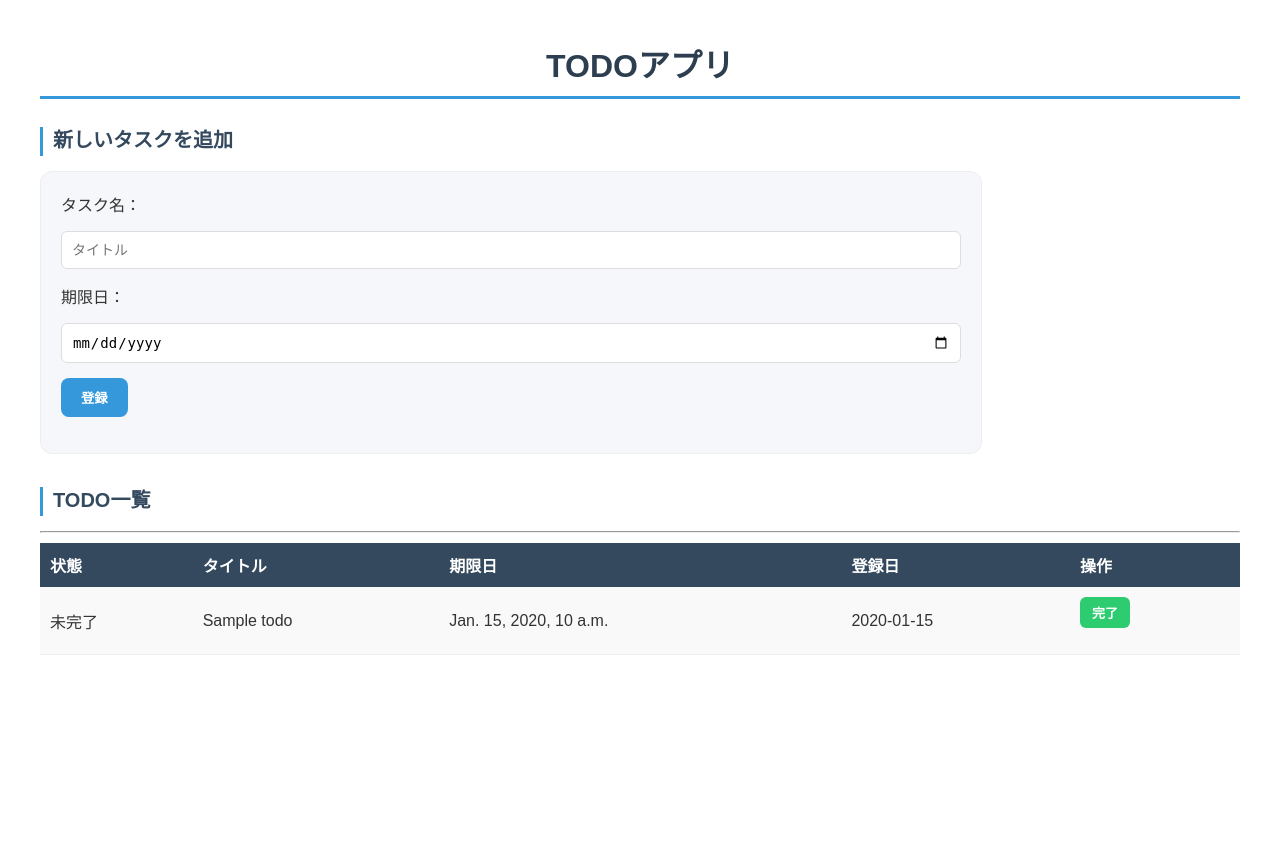
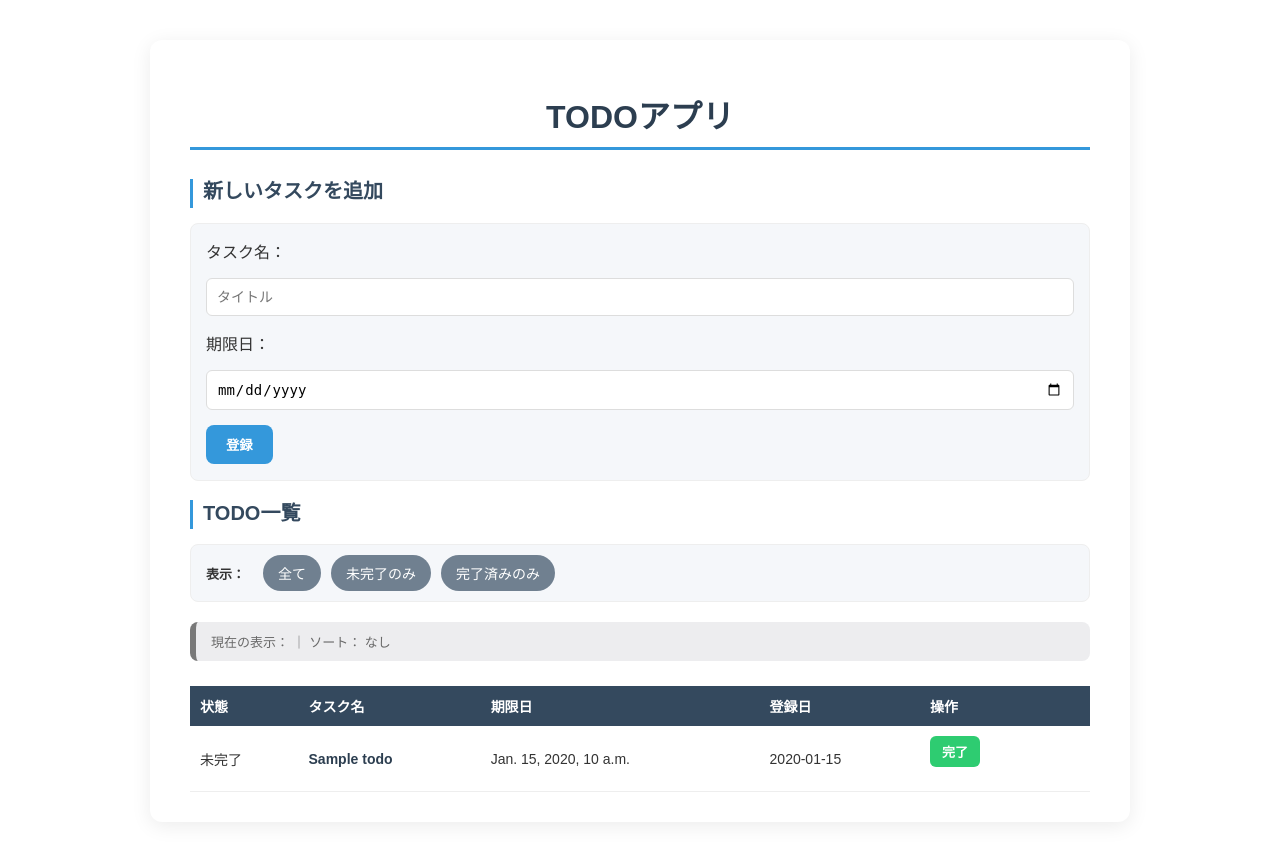
Before and after one commit to 3kra/python-apps-django, a Django app: template work09/templates/work09/todo_list.html in a window 1280 px wide. Before the commit the page ends 655 px from the top, so only its background shows below. Run offline with Django 3.2, Linux system fonts and the light colour scheme; the template is opened without the code that fills it: most values are stand-ins (such as "Sample title", 1, 10 or a date in 2020).

Commit message:
work09完成

```diff
--- a/work09/static/work09/style.css
+++ b/work09/static/work09/style.css
@@ -1,4 +1,14 @@
 @charset "utf-8";
+
+.page-box {
+    max-width: 900px;
+    margin: 0 auto;
+    background: #fff;
+    border-radius: 12px;
+    padding: 30px 40px;
+    box-shadow: 0 4px 20px rgba(0, 0, 0, 0.08);
+}
+
 
 /* ベース */
 body {
@@ -10,7 +20,7 @@
 }
 
 .container {
-    max-width: 800px;
+    width: 100%;
     margin: 0 auto;
     background: #fff;
     border-radius: 12px;
@@ -44,16 +54,18 @@
     vertical-align: middle;
 }
 
-
-/* 追加フォームボックス */
 .add-form-box {
     background-color: #f5f7fa;
     border: 1px solid #eee;
-    padding: 20px;
-    border-radius: 12px;
-    max-width: 900px;
-    margin-bottom: 30px;
+    padding: 15px 15px 0px 15px;
+    border-radius: 8px;
+    width: 100%;
+    /* margin: 0 auto 30px; */
+    box-sizing: border-box;
 }
+
+
+
 
 /* 追加フォーム（縦並び） */
 .add-form {
@@ -91,6 +103,7 @@
     width: 100%;
     border-collapse: collapse;
     margin-top: 10px;
+    font-size: 14px;
 }
 
 th {
@@ -100,14 +113,24 @@
     text-align: left;
 }
 
+
 td {
     padding: 10px;
     border-bottom: 1px solid #eee;
 }
 
-tr:nth-child(even) {
-    background: #f9f9f9;
+td a {
+    color: #2c3e50;
+    text-decoration: none;
+    font-weight: bold;
 }
+
+td a:hover {
+    text-decoration: underline;
+    color: #3498db;
+}
+
+
 
 /* 操作列の幅を固定 */
 table td:last-child {
@@ -319,3 +342,90 @@
     /* 赤色 */
     font-weight: bold;
 }
+
+.sort-link {
+    color: inherit;
+    /* 文字の色を変えない */
+    text-decoration: none;
+    font-weight: bold;
+    position: relative;
+}
+
+.sort-link:hover {
+    text-decoration: underline;
+    /* hover時だけ下線でわかりやすく */
+}
+
+/* 矢印の見た目を少し整える */
+.sort-link::after {
+    content: "";
+}
+
+.sort-link.active::after {
+    content: "↓";
+    margin-left: 5px;
+    font-size: 13px;
+    vertical-align: middle;
+}
+
+
+/* フィルタ全体をボックス化 */
+.filter-box {
+    font-size: 14px;
+    background-color: #f5f7fa;
+    border: 1px solid #eee;
+    border-radius: 8px;
+    padding: 10px 15px;
+    margin-bottom: 20px;
+    display: flex;
+    align-items: center;
+}
+
+/* 「表示：」の文字 */
+.filter-label {
+    font-size: 13px;
+    font-weight: bold;
+    margin-right: 8px;
+}
+
+/* ボタンの並び */
+.filter-buttons {
+    display: flex;
+    align-items: center;
+    gap: 10px;
+}
+
+/* ボタンの見た目 */
+.filter-btn {
+    display: inline-block;
+    padding: 8px 15px;
+    border-radius: 30px;
+    text-decoration: none;
+    background-color: #708090;
+    color: white;
+    transition: background-color 0.2s;
+}
+
+/* 選択中（水色） */
+.filter-btn.active {
+    background-color: #3498db;
+    /* 登録ボタンと同じ水色 */
+}
+
+/* 状態表示ボックス */
+.status-box {
+    background-color: #ededef;
+    border-left: 6px solid #797979;
+    /* ← 左の灰色の縦棒 */
+    border-radius: 8px;
+    padding: 10px 15px;
+    margin-bottom: 25px;
+}
+
+/* テキストスタイル */
+.status-box p {
+    font-size: 13px;
+    margin: 0;
+    font-weight: 500;
+    color: #696969;
+}
--- a/work09/templates/work09/todo_edit.html
+++ b/work09/templates/work09/todo_edit.html
@@ -9,8 +9,10 @@
 </head>
 
 <body class="edit-page">
+    <h1>TODOアプリ</h1>
+    <h2>タスクの編集</h2>
     <div class="edit-box">
-        <h2>「{{ todo.title }}」を編集</h2>
+
 
         <!-- 編集フォーム -->
         <form method="POST" class="edit-form">
--- a/work09/templates/work09/todo_list.html
+++ b/work09/templates/work09/todo_list.html
@@ -1,5 +1,6 @@
 {% load static %}
-<link rel="stylesheet" href="{% static 'work09/style.css' %}">
+<link rel="stylesheet" href="{% static 'work09/style.css' %}?v={{ now|date:'U' }}">
+
 
 <!DOCTYPE html>
 <html lang="ja">
@@ -10,6 +11,7 @@
 </head>
 
 <body>
+    <div class="page-box">
         <h1>TODOアプリ</h1>
         <h2>新しいタスクを追加</h2>
 
@@ -25,29 +27,73 @@
         </div>
 
         <h2>TODO一覧</h2>
-    <hr>
+
+        <!-- ▼ フィルタボックス -->
+        <div class="filter-box">
+            <div class="filter-buttons">
+                <span class="filter-label">表示：</span>
+                <a href="?filter=all{% if sort %}&sort={{ sort }}{% endif %}"
+                    class="filter-btn {% if filter_status == 'all' %}active{% endif %}">全て</a>
+                <a href="?filter=incomplete{% if sort %}&sort={{ sort }}{% endif %}"
+                    class="filter-btn {% if filter_status == 'incomplete' %}active{% endif %}">未完了のみ</a>
+                <a href="?filter=completed{% if sort %}&sort={{ sort }}{% endif %}"
+                    class="filter-btn {% if filter_status == 'completed' %}active{% endif %}">完了済みのみ</a>
+            </div>
+        </div>
+        <!-- ▲ フィルタボックス -->
+        <!-- ▼ 状態表示ボックス -->
+        <div class="status-box">
+            <p>
+                現在の表示：
+                {% if filter_status == 'all' %}
+                全て
+                {% elif filter_status == 'incomplete' %}
+                未完了のみ
+                {% elif filter_status == 'completed' %}
+                完了済みのみ
+                {% endif %}
+                ｜ ソート：
+                {% if sort == 'due_date' %}
+                期限日（降順）
+                {% elif sort == 'created_at' %}
+                登録日（降順）
+                {% else %}
+                なし
+                {% endif %}
+            </p>
+        </div>
+        <!-- ▲ 状態表示ボックス -->
+
+
         <table>
             <tr>
                 <th>状態</th>
-            <th>タイトル</th>
-            <th>期限日</th>
-            <th>登録日</th>
+                <th>タスク名</th>
+                <th>
+                    <a href="?sort=due_date" class="sort-link">
+                        期限日
+                        {% if sort == 'due_date' %}↓{% endif %}
+                    </a>
+                </th>
+                <th>
+                    <a href="?sort=created_at" class="sort-link">
+                        登録日
+                        {% if sort == 'created_at' %}↓{% endif %}
+                    </a>
+                </th>
+
                 <th>操作</th>
             </tr>
+
             {% for todo in todos %}
-        <tr class="
-    {% if todo.is_completed %}
-        row-completed
-    {% elif todo.due_date < today and not todo.is_completed %}
-        row-overdue
-    {% endif %}
-">
+            <tr
+                class="{% if todo.is_completed %}row-completed{% elif todo.due_date < today and not todo.is_completed %}row-overdue{% endif %}">
                 <td
                     class="{% if todo.is_completed %}done-text{% endif %}{% if todo.due_date < today and not todo.is_completed %} overdue-text{% endif %}">
                     {% if todo.is_completed %}完了{% else %}未完了{% endif %}
                 </td>
                 <td class="{% if todo.is_completed %}done-text{% endif %}">
-                {{ todo.title }}
+                    <a href="{% url 'todo_edit' todo.id %}">{{ todo.title }}</a>
                 </td>
                 <td
                     class="{% if todo.is_completed %}done-text{% endif %}{% if todo.due_date < today and not todo.is_completed %} overdue-text{% endif %}">
@@ -69,8 +115,8 @@
                 </td>
             </tr>
             {% endfor %}
-
         </table>
+    </div>
 </body>
 
 </html>
```
Also changed, not shown: work09/views.py (+23 -3 lines). Lines whose indentation alone changed are shown as unchanged.
